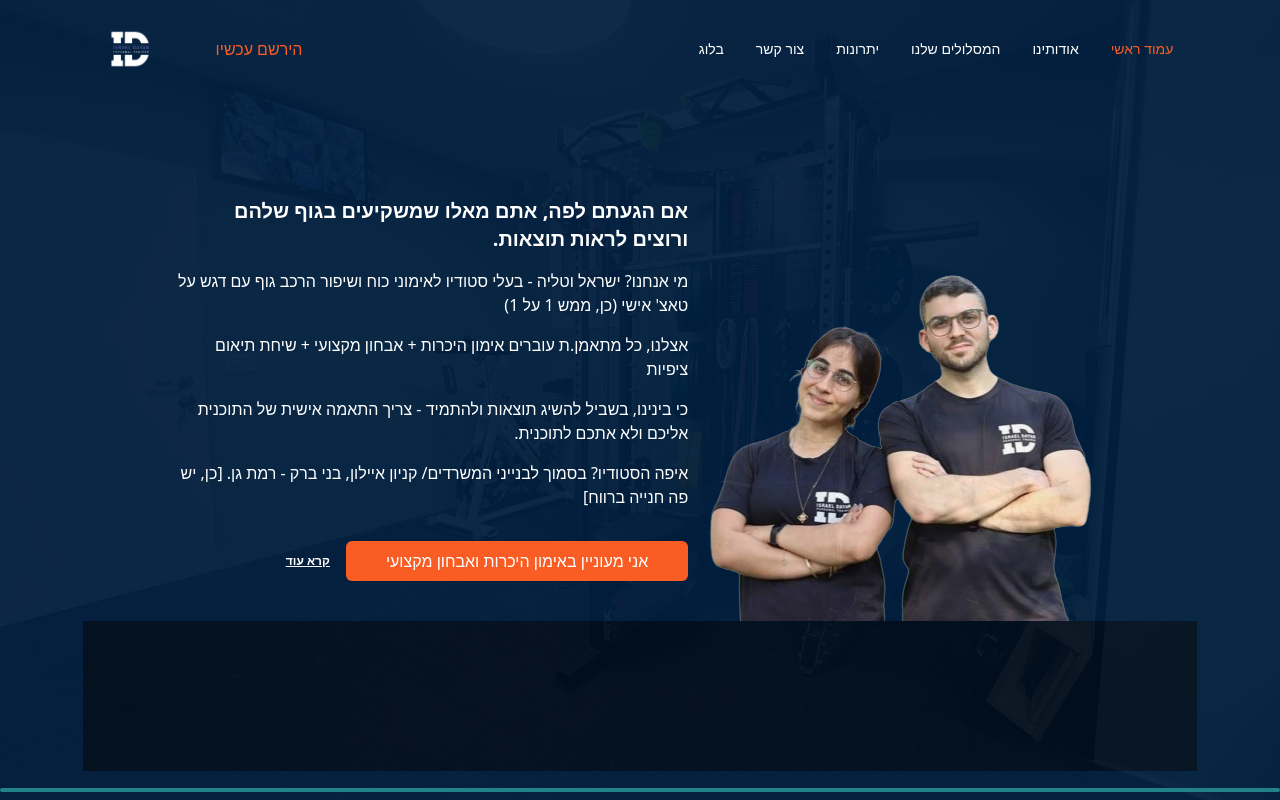
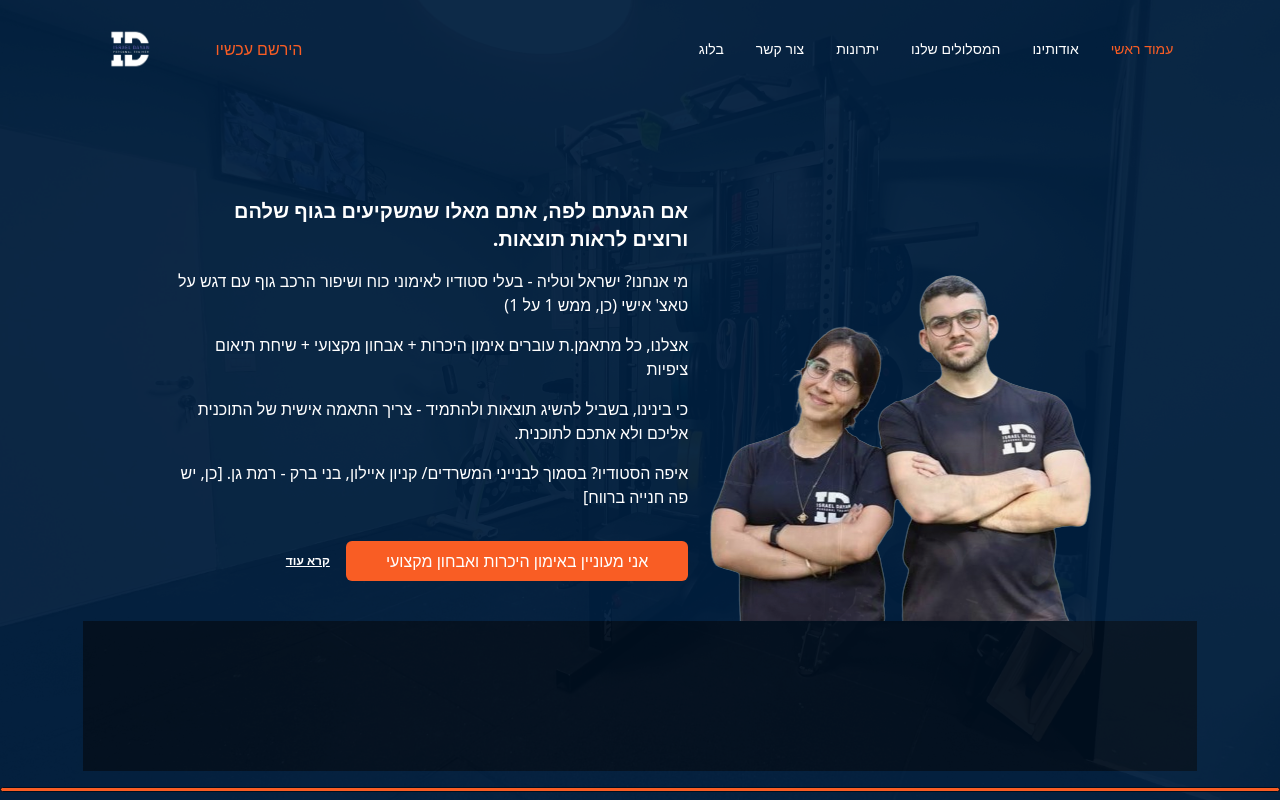
Before and after one commit to itzhakl/dayan-fitness-site, a React (Vite) app: page / in a window 1280 px wide. Shown: the top 800 px of the page. Built offline with nearby package versions, Linux system fonts and the light colour scheme.

Commit message:
progres style

```diff
--- a/src/App.tsx
+++ b/src/App.tsx
@@ -43,9 +43,7 @@ function App() {
   // const components = [Home, AboutUs, Ourclasses, Benefits, ContactUs, Footer];
 
   return (
-    <div dir='rtl'
-      className="app bg-secondary text-primary-text"
-    >
+    <div dir='rtl' className="app bg-secondary text-primary-text">
       <Navbar isTopOfPage={isTopOfPage} selectedPage={selectedPage} setSelectedPage={setSelectedPage} />
       <Home selectedPage={selectedPage} setSelectedPage={setSelectedPage} />
       <AboutUs setSelectedPage={setSelectedPage} />
@@ -56,7 +54,7 @@ function App() {
       {/* {components.map((Component) => (
         <Component selectedPage={selectedPage} setSelectedPage={setSelectedPage} />
       ))} */}
-      <motion.div className="fixed border-3 border-solid border-primary rounded-3xl bottom-2 bg-background w-full h-1" style={{ scaleX }} />
+      <motion.div className="fixed left-0 right-0 border-3 border-solid border-[0.1rem] border-primary rounded-[1.5rem] bottom-2 bg-accent w-full h-[0.3125rem]" style={{ scaleX }} />
     </div>
   );
 }
```
